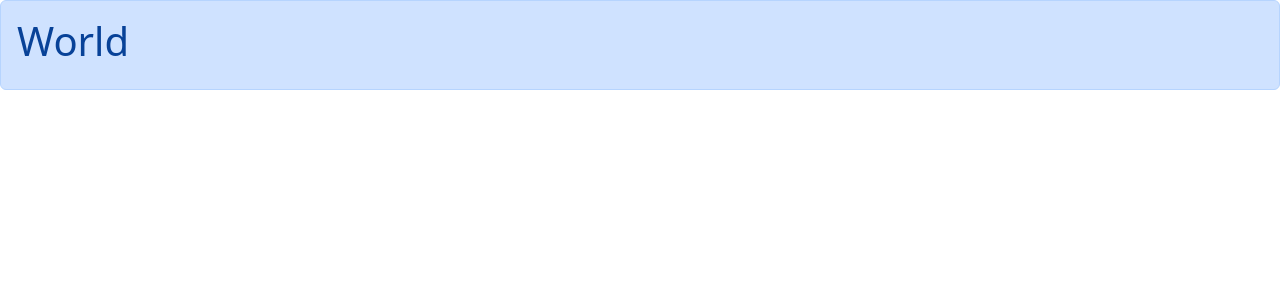
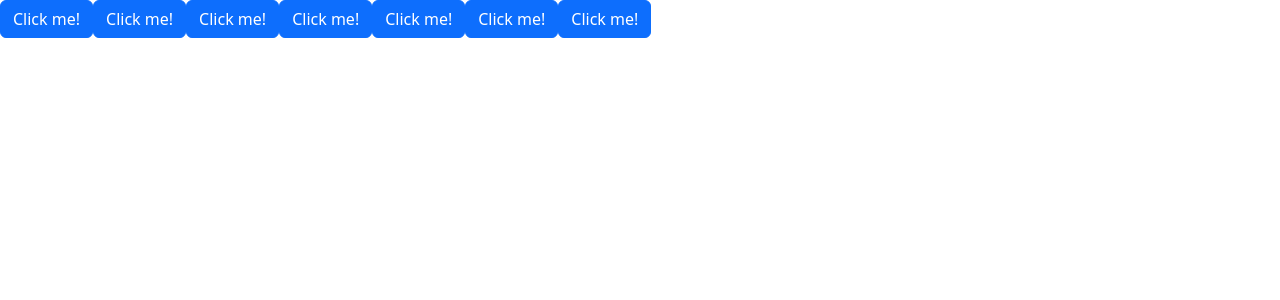
Before and after one commit to STsAiR/dashboard, a React (Vite) app: page / in a window 1280 px wide. Shown: the top 300 px of the page. Built offline with nearby package versions, Linux system fonts and the light colour scheme.

Commit message:
add button

```diff
--- a/src/App.tsx
+++ b/src/App.tsx
@@ -1,4 +1,5 @@
-import Alert from "./components/Alert";
+// import Alert from "./components/Alert";
+import Button from "./components/Button";
 // import ListGroup from "./components/ListGroup";
 
 function App() {
@@ -16,10 +17,16 @@ function App() {
                 heading="Fruits"
                 onSelectItem={handleSelectItem}
             /> */}
-            <Alert>
-                {/* Hello */}
+            {/* <Alert>
                 <h1>World</h1>
-            </Alert>
+            </Alert> */}
+            <Button text="Click me!" />
+            <Button text="Click me!" />
+            <Button text="Click me!" />
+            <Button text="Click me!" />
+            <Button text="Click me!" />
+            <Button text="Click me!" />
+            <Button text="Click me!" />
         </div>
     );
 }
--- /dev/null
+++ b/src/components/Button.tsx
@@ -0,0 +1,21 @@
+// import React from 'react'
+
+interface ButtonProps {
+    text: string;
+}
+
+const Button = ({ text }: ButtonProps) => {
+    return (
+        <button
+            type="button"
+            className="btn btn-primary"
+            onClick={(e) => {
+                console.log(e.clientX, e.clientY);
+            }}
+        >
+            {text}
+        </button>
+    );
+};
+
+export default Button;
```
